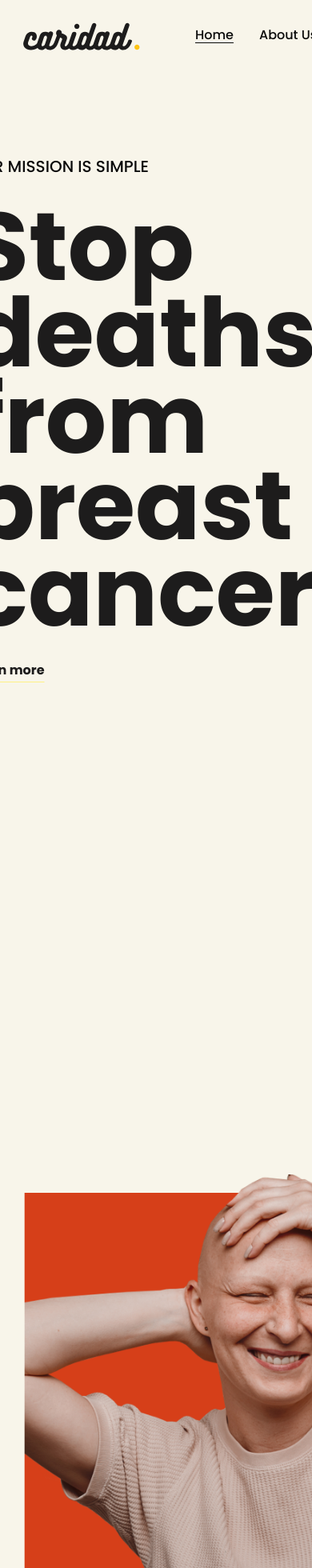
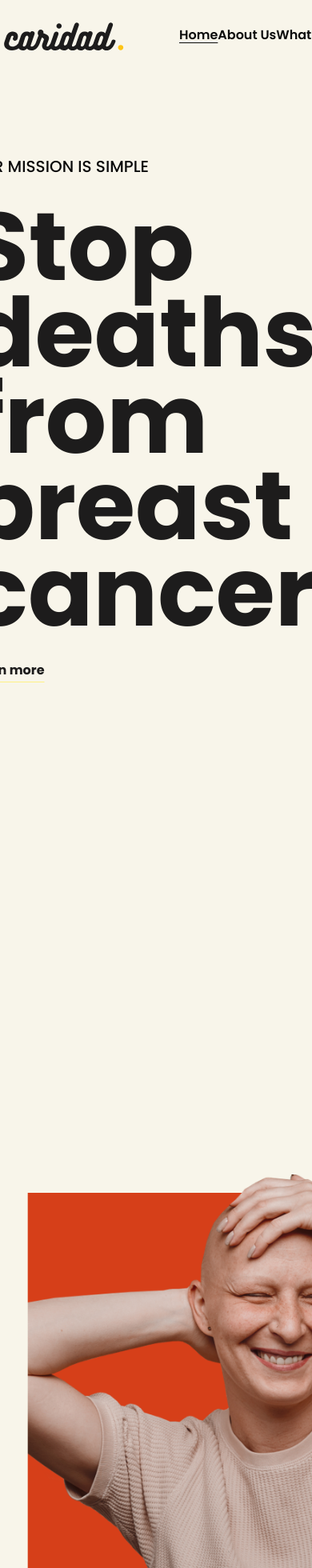
Before and after one commit to Shouryya-Manna/Caridad, a Next.js app: page / in a window 390 px wide. Shown: the top 1960 px of the page at 80% size. Built offline with nearby package versions, Linux system fonts and the light colour scheme.

Commit message:
All max width fixed

```diff
--- a/src/components/Landing/Cause/Cause.tsx
+++ b/src/components/Landing/Cause/Cause.tsx
@@ -3,8 +3,8 @@ import Image from "next/image";
 
 export default function Cause() {
   return (
-    <section className="bg-primary px-7 py-120">
-      <div className="mx-auto flex max-w-7xl flex-col justify-center gap-10 relative">
+    <section className="bg-primary px-7 pt-120">
+      <div className="mx-auto flex max-w-[1239px] px-1 flex-col justify-center gap-10 relative">
         <div className="flex items-center gap-15">
           <div className="relative h-[600px] w-[800px] shrink-0">
             <Image
--- a/src/components/Landing/Check/Check.tsx
+++ b/src/components/Landing/Check/Check.tsx
@@ -9,7 +9,7 @@ export default function Check() {
 
   return (
     <section className="mx-20 my-20">
-      <div className="mx-auto flex lg:max-w-[1230px] items-center justify-center gap-12 relative">
+      <div className="mx-auto flex lg:max-w-[1239px] px-1 items-center justify-center gap-12 relative">
         <div className="flex-1">
           <h2 className="absolute top-10 z-20 text-7xl font-extrabold leading-[1.05] text-black">
             <span className="block">
--- a/src/components/Landing/Donation/Donation.tsx
+++ b/src/components/Landing/Donation/Donation.tsx
@@ -4,7 +4,7 @@ import { ArrowRight } from "lucide-react";
 
 export default function Donation() {
   return (
-    <section className="mx-auto max-w-7xl px-6 py-24">
+    <section className="mx-auto max-w-[1239px] px-6 py-24">
       <div className="mb-16 text-center">
         <p className="mb-4 text-lg font-semibold tracking-widest">
           GET INVOLVED
--- a/src/components/Landing/Events/Events.tsx
+++ b/src/components/Landing/Events/Events.tsx
@@ -5,7 +5,7 @@ import { MapPin } from "lucide-react";
 export default function Events() {
   return (
     <section className="bg-primary py-5">
-      <div className="mx-auto max-w-7xl px-6">
+      <div className="mx-auto max-w-[1239px] px-6">
         <div className="mx-auto flex max-w-9xl items-center flex-col justify-center relative my-10">
           <p className="mb-4 text-lg font-semibold tracking-widest">
             EVENTS
--- a/src/components/Landing/Footer/Footer.tsx
+++ b/src/components/Landing/Footer/Footer.tsx
@@ -10,7 +10,7 @@ export default function Footer() {
 
   return (
     <footer className="bg-primary py-16 px-4">
-      <div className="max-w-7xl mx-auto">
+      <div className="max-w-[1239px] px-1 mx-auto">
         <div className="text-center mb-12">
           <h2 className="text-4xl md:text-5xl font-bold text-gray-900 mb-6">
             Help support
--- a/src/components/Landing/Header/Header.tsx
+++ b/src/components/Landing/Header/Header.tsx
@@ -42,32 +42,32 @@ export default function Header() {
         ? "-translate-y-full"
         : "translate-y-0"
     }
-    bg-primary py-1 px-7
+    bg-primary py-1
   `}
     >
-      <div className="max-w-7xl mx-auto grid grid-cols-[1fr_2fr_1fr] h-20 py-1">
+      <div className="max-w-[1239px] mx-auto grid grid-cols-[1fr_2fr_1fr] h-20 px-1">
         {/* Logo */}
-        <div className="relative flex max-w-85 w-40 h-full justify-start items-center cursor-pointer">
+        <div className="relative flex max-w-90 w-41 h-20 justify-start items-center cursor-pointer">
           <Image
             src="/logo.svg"
             alt=""
             fill
-            className="object-contain object-left"
+            className="object-fill"
           />
         </div>
 
         {/* Navigation */}
-        <div className="w-full mx-auto flex justify-between items-center px-10">
+        <div className="w-full mx-auto flex justify-between items-center px-14">
           {HeaderData.map((item, index) => (
             <div
               key={index}
               className="relative group"
             >
               <div
-                className={`cursor-pointer px-4 font-medium mx-auto text-nowrap text-[16px] ${
+                className={`cursor-pointer mx-auto font-[510] text-nowrap text-[16px] ${
                   index === 0
                     ? "underline underline-offset-4"
-                    : "group-hover:underline underline-offset-4"
+                    : "group-hover:underline underline-offset-4 ml-0"
                 }`}
               >
                 {item.menu}
@@ -76,7 +76,7 @@ export default function Header() {
               {/* Dropdown */}
               <div
                 className="
-                absolute left-0 mt-2 z-50
+                absolute left-4 mt-2 z-50
                 bg-black w-fit text-white px-6 py-4
                 opacity-0 invisible group-hover:opacity-100 group-hover:visible
                 transition-all duration-200 whitespace-nowrap"
@@ -97,10 +97,10 @@ export default function Header() {
         </div>
 
         {/* Buttons */}
-        <div className="ml-auto flex gap-8 w-85 justify-end items-center">
+        <div className="ml-auto flex gap-7 w-83 justify-end items-center mr-2">
           <Bars2Icon className="h-8 w-8 cursor-pointer my-3" />
           <Button
-            className="bg-transparent cursor-pointer text-[16px] font-bold hover:bg-black hover:text-white rounded-4xl h-13 w-33 border border-black focus-visible:ring-0 focus-visible:ring-offset-0"
+            className="bg-transparent cursor-pointer text-[16px] font-[650] hover:bg-black hover:text-white rounded-4xl h-12.5 w-33 border border-black focus-visible:ring-0 focus-visible:ring-offset-0"
             variant="outline"
           >
             Donate
--- a/src/components/Landing/Help/Help.tsx
+++ b/src/components/Landing/Help/Help.tsx
@@ -11,7 +11,7 @@ import { Plus, X } from "lucide-react";
 export default function Help() {
   return (
     <section className="mx-20 py-20 my-20">
-      <div className="mx-auto flex flex-col max-w-7xl items-center justify-center gap-10 ">
+      <div className="mx-auto flex flex-col max-w-[1239px] px-1 items-center justify-center gap-10 ">
         {/* Header */}
         <div className="text-center">
           <p className="mb-2 text-lg font-semibold tracking-widest">
--- a/src/components/Landing/LatestNews/LatestNews.tsx
+++ b/src/components/Landing/LatestNews/LatestNews.tsx
@@ -3,7 +3,7 @@ import Image from "next/image";
 export default function LatestNews() {
   return (
     <section className="w-full flex justify-center py-16">
-      <div className="max-w-7xl w-full px-6">
+      <div className="max-w-[1239px] px-6 w-full">
         <h2 className="text-4xl md:text-5xl font-bold mb-16 text-center">
           Latest News
         </h2>
--- a/src/components/Landing/Mission/Mission.tsx
+++ b/src/components/Landing/Mission/Mission.tsx
@@ -3,7 +3,7 @@ import Image from "next/image";
 export default function Mission() {
   return (
     <section className="bg-primary px-7">
-      <div className="mx-auto flex max-w-7xl items-center justify-center gap-8">
+      <div className="mx-auto flex max-w-[1239px] px-1 items-center justify-center gap-8">
         <div className="max-w-xl">
           {/* "Floating" looking text */}
           <p className="text-xl font-medium uppercase">
@@ -28,7 +28,7 @@ export default function Mission() {
         {/* Image div */}
         <div className="relative h-[900px] w-[900px]">
           <Image
-            src="/Woman1.png"
+            src="/IMG1.webp"
             alt=""
             fill
             className="object-cover object-bottom mt-50"
--- a/src/components/Landing/Stories/Stories.tsx
+++ b/src/components/Landing/Stories/Stories.tsx
@@ -1,7 +1,7 @@
 export default function Stories() {
   return (
     <section className="mx-20 my-20">
-      <div className="max-w-7xl mx-auto px-6">
+      <div className="max-w-[1239px] mx-auto px-6">
         {/* Header */}
         <div className="text-center mb-14">
           <p className="mb-4 text-lg font-semibold tracking-widest">
```
